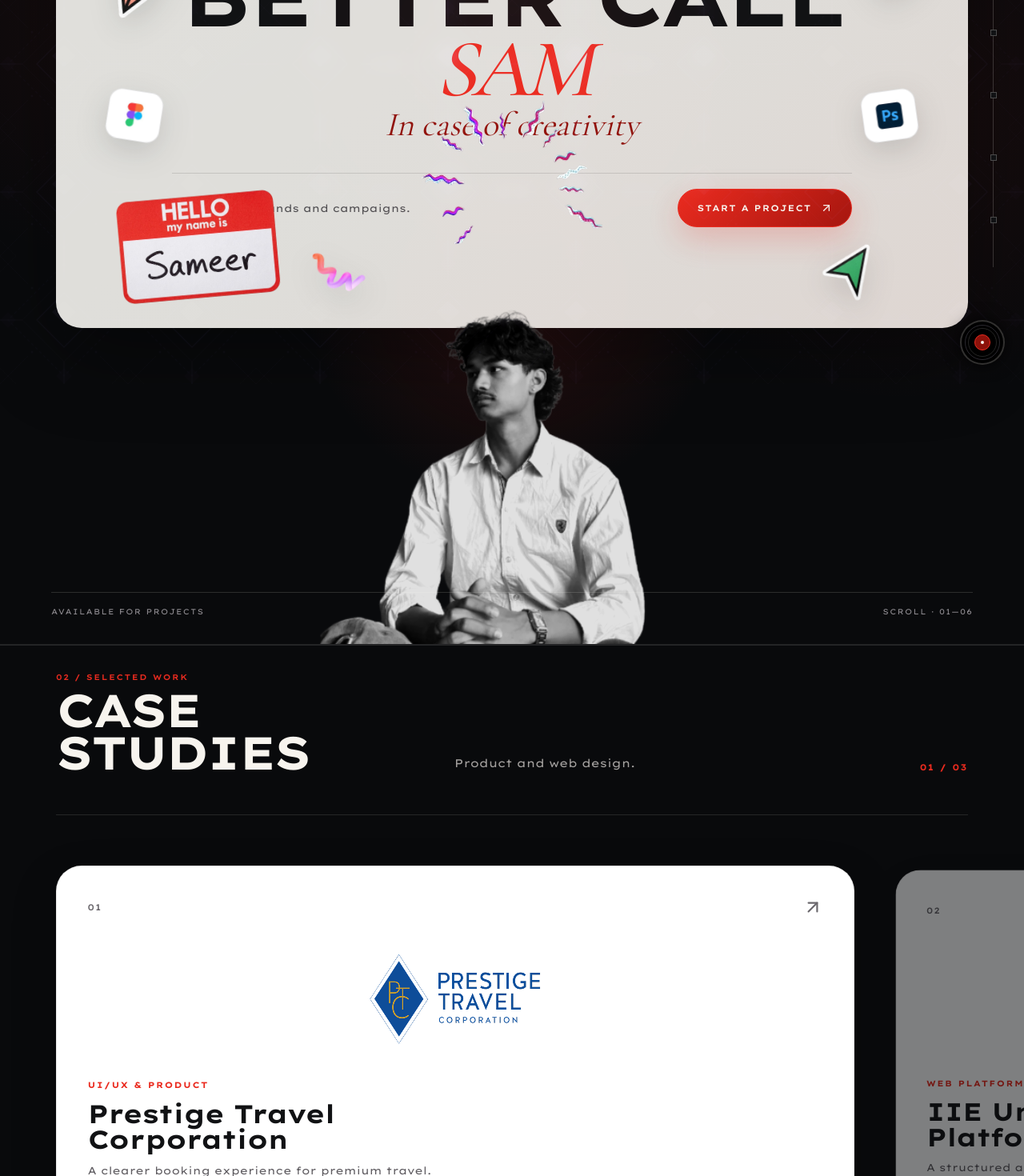
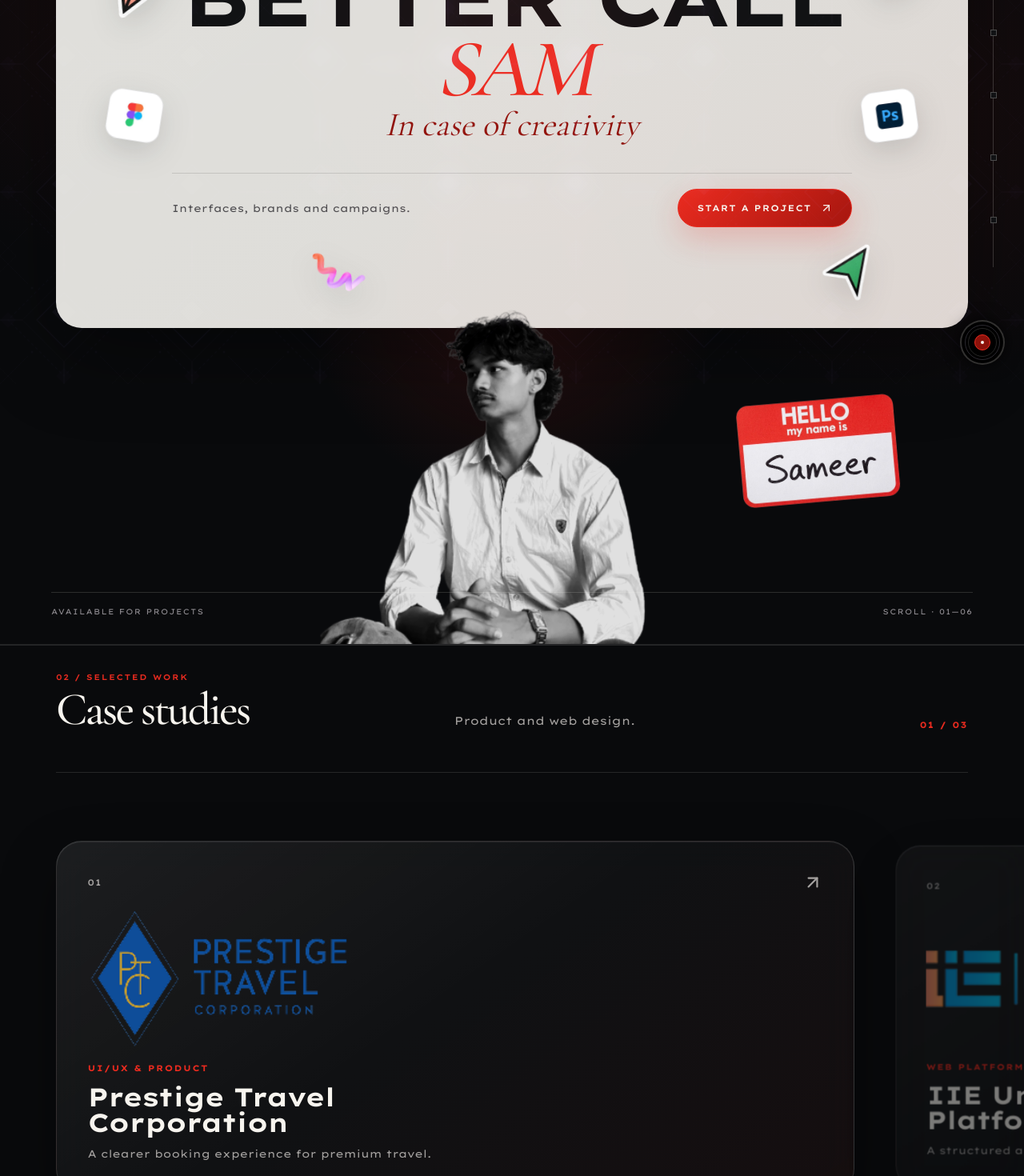
Before and after one commit to KenpachiXAce/better-call-sam, a Next.js app: page / in a window 1280 px wide. Shown: the part 320-1790 px from the top of the page at 80% size. Built offline with nearby package versions, Linux system fonts and the light colour scheme.

Commit message:
Refine case study glass interactions
Use editorial typography and dark liquid glass, left-align larger logos, move the name tag beside the portrait, and reveal the tingle only on case-study hover.

```diff
--- a/src/app/globals.css
+++ b/src/app/globals.css
@@ -3380,3 +3380,160 @@
     min-height: 420px;
   }
 }
+
+/* ── Editorial glass case studies and process ───────────────────────── */
+.case-study-heading h2 {
+  font-family: "PP Editorial New", var(--font-editorial), "Cormorant Garamond", Georgia, serif;
+  font-weight: 500;
+  letter-spacing: -0.05em;
+  text-transform: none;
+}
+
+.case-study-card {
+  border-color: rgba(247, 244, 238, 0.14);
+  background:
+    linear-gradient(145deg, rgba(255, 255, 255, 0.075), rgba(255, 255, 255, 0.018) 48%, rgba(234, 43, 31, 0.045)),
+    rgba(13, 14, 16, 0.76);
+  color: #F7F4EE;
+  box-shadow:
+    inset 0 1px 0 rgba(255, 255, 255, 0.08),
+    0 28px 72px rgba(0, 0, 0, 0.32);
+  backdrop-filter: blur(20px) saturate(122%);
+  -webkit-backdrop-filter: blur(20px) saturate(122%);
+}
+
+.case-study-card:hover,
+.case-study-card:focus-visible {
+  border-color: rgba(234, 43, 31, 0.58);
+  box-shadow:
+    inset 0 1px 0 rgba(255, 255, 255, 0.1),
+    0 0 38px rgba(234, 43, 31, 0.14),
+    0 34px 84px rgba(0, 0, 0, 0.38);
+}
+
+.case-study-card__topline {
+  position: relative;
+  z-index: 2;
+  color: #A5A2A0;
+}
+
+.case-study-card__logo {
+  position: relative;
+  z-index: 2;
+  min-height: clamp(170px, 24vh, 250px);
+  justify-content: flex-start;
+  padding-inline: 0;
+}
+
+.case-study-card__logo img,
+.case-study-rail-card .case-study-card__logo img {
+  width: min(100%, 370px);
+  max-width: 370px;
+  height: auto;
+  max-height: 180px;
+  object-fit: contain;
+  object-position: left center;
+}
+
+.case-study-card__copy {
+  position: relative;
+  z-index: 2;
+}
+
+.case-study-card__copy h3 {
+  color: #F7F4EE;
+}
+
+.case-study-card__copy span {
+  color: #A5A2A0;
+}
+
+.case-study-card__tingle {
+  position: absolute;
+  z-index: 1;
+  top: 18%;
+  right: 8%;
+  width: clamp(190px, 20vw, 280px);
+  height: clamp(140px, 16vw, 220px);
+  opacity: 0;
+  pointer-events: none;
+  filter: drop-shadow(0 0 24px rgba(234, 43, 31, 0.34));
+  transform: scale(0.78) rotate(-5deg);
+  transition: opacity 280ms ease, transform 420ms cubic-bezier(0.16, 1, 0.3, 1);
+}
+
+.case-study-card__tingle img {
+  object-fit: contain;
+}
+
+.case-study-card:hover .case-study-card__tingle,
+.case-study-card:focus-visible .case-study-card__tingle {
+  opacity: 0.88;
+  transform: scale(1) rotate(0deg);
+}
+
+.process-card,
+.process-card:hover {
+  background:
+    linear-gradient(145deg, rgba(255, 255, 255, 0.07), rgba(255, 255, 255, 0.016) 50%, rgba(234, 43, 31, 0.05)),
+    rgba(13, 14, 16, 0.76) !important;
+  color: #F7F4EE;
+  backdrop-filter: blur(18px) saturate(118%);
+  -webkit-backdrop-filter: blur(18px) saturate(118%);
+}
+
+.process-card__title {
+  color: #F7F4EE;
+}
+
+.process-card__copy,
+.process-card__number {
+  color: #A5A2A0;
+}
+
+.hero-name-sticker {
+  z-index: 6;
+  top: 655px;
+  right: auto;
+  bottom: auto;
+  left: calc(50% + clamp(160px, 21vw, 285px));
+  width: clamp(205px, 18vw, 265px);
+  height: clamp(145px, 13vw, 185px);
+}
+
+@media (max-width: 900px) {
+  .hero-name-sticker {
+    top: 690px;
+    right: 1rem;
+    left: auto;
+    width: 180px;
+    height: 126px;
+  }
+}
+
+@media (max-width: 620px) {
+  .case-study-card__logo img,
+  .case-study-rail-card .case-study-card__logo img {
+    width: min(100%, 290px);
+    max-width: 290px;
+  }
+
+  .case-study-card__tingle {
+    right: 1rem;
+    width: 160px;
+    height: 120px;
+  }
+
+  .hero-name-sticker {
+    top: 690px;
+    right: 0.75rem;
+    width: 145px;
+    height: 104px;
+  }
+}
+
+@media (hover: none) {
+  .case-study-card__tingle {
+    display: none;
+  }
+}
--- a/src/app/page.tsx
+++ b/src/app/page.tsx
@@ -66,13 +66,6 @@
             </span>
           </div>
 
-          <div className="hero-sense" aria-hidden="true">
-            <Image src="/images/hero-sense.png" alt="" fill sizes="220px" />
-          </div>
-
-          <div className="hero-name-sticker" aria-label="Sameer Chaudhary, product designer">
-            <Image src="/images/hero-name.png" alt="Hello, my name is Sameer" fill sizes="240px" />
-          </div>
         </div>
 
         <div className="hero-portrait" aria-label="Portrait of Sameer Chaudhary">
@@ -85,6 +78,10 @@
             sizes="(max-width: 640px) 92vw, (max-width: 1024px) 420px, 540px"
           />
           <div className="hero-portrait__grade" aria-hidden="true" />
+        </div>
+
+        <div className="hero-name-sticker" aria-label="Sameer Chaudhary, product designer">
+          <Image src="/images/hero-name.png" alt="Hello, my name is Sameer" fill sizes="240px" />
         </div>
 
         <div className="hero-stage__footer">
--- a/src/components/home/ProjectShowcase.tsx
+++ b/src/components/home/ProjectShowcase.tsx
@@ -42,6 +42,10 @@
       className={`case-study-card case-study-rail-card ${active ? "is-active" : "is-muted"}`}
       aria-label={`Read ${project.title} case study`}
     >
+      <span className="case-study-card__tingle" aria-hidden="true">
+        <Image src="/images/hero-sense.png" alt="" fill sizes="240px" />
+      </span>
+
       <div className="case-study-card__topline">
         <span>0{index + 1}</span>
         <ArrowUpRight aria-hidden="true" />
```
